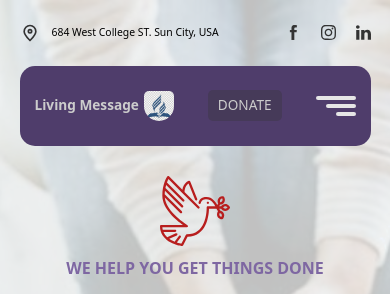
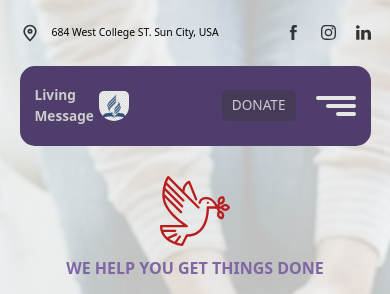
Before and after one commit to Buchi77344/churchweb, a Django app: page / in a window 390 px wide. Shown: the top 294 px of the page. Run offline with Django 5.2, Linux system fonts and the light colour scheme.

Commit message:
latest commit

```diff
--- a/base/static/style.css
+++ b/base/static/style.css
@@ -265,7 +265,7 @@ nav .wrapper{
     gap : 4px;
     width : 50px;
     height : 50px;
-
+    cursor: pointer;
 }
 
 .hamburger span{
@@ -1035,9 +1035,14 @@ main section{
         height : 30px;
     }
 
+    .logo-text{
+        width: min-content;
+    }
+
+
     .donate-link{
         padding: 5px 10px;
-        margin: 0 10px 0 20px;
+        margin: 0 10px 0 auto;
         border-radius: var(--br-5);
     }
 }
--- a/base/templates/index.html
+++ b/base/templates/index.html
@@ -62,7 +62,7 @@
                 <div class="wrapper">
                     <div class="navbar flex">
                         <div class="logo-container ">
-                            <span class="logo flex-group">Living Message <img src="/static/img/church-logo-adventista.png" alt="Logo image for the church" class="church-logo"></span>
+                            <span class="logo flex-group"><span class="logo-text">Living Message</span> <img src="/static/img/church-logo-adventista.png" alt="Logo image for the church" class="church-logo"></span>
                         </div>
 
                         <ul class="nav-links-container flex">
```
